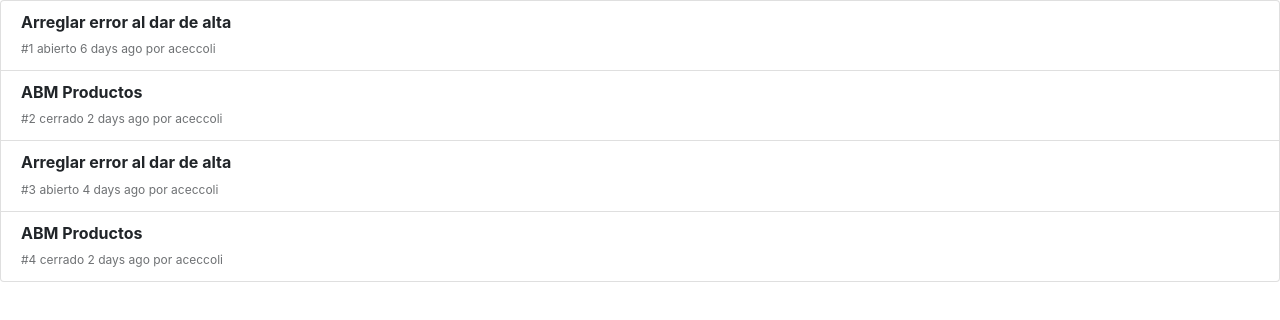
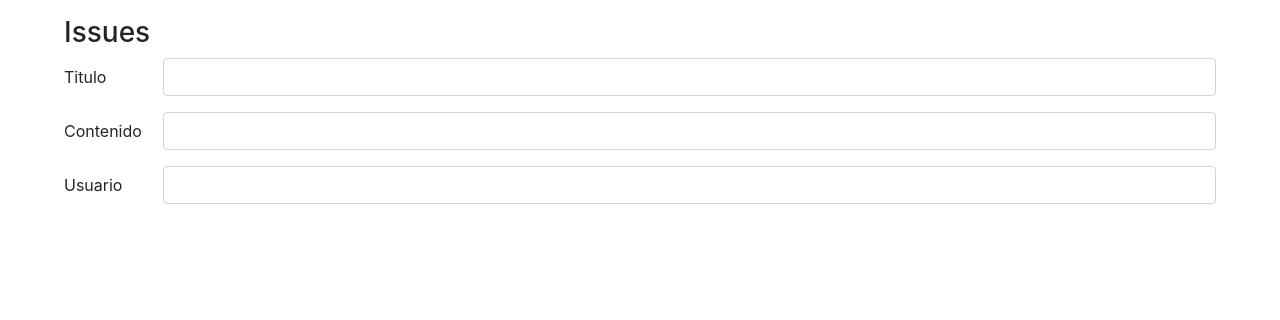
Before and after one commit to andresceccoli/react-issues, a React (Create React App) app: page /new in a window 1280 px wide. Shown: the top 320 px of the page. Built offline with nearby package versions, Linux system fonts and the light colour scheme.

Commit message:
new issue

```diff
--- a/package.json
+++ b/package.json
@@ -7,10 +7,12 @@
     "@testing-library/react": "^9.4.0",
     "@testing-library/user-event": "^7.2.1",
     "bootstrap": "^4.4.1",
+    "formik": "^2.1.2",
     "moment": "^2.24.0",
     "react": "^16.12.0",
     "react-bootstrap": "^1.0.0-beta.16",
     "react-dom": "^16.12.0",
+    "react-router-dom": "^5.1.2",
     "react-scripts": "3.3.0"
   },
   "scripts": {
--- a/src/App.css
+++ b/src/App.css
@@ -1,38 +1,3 @@
-.App {
-  text-align: center;
+.app {
+  padding: 16px 64px;
 }
-
-.App-logo {
-  height: 40vmin;
-  pointer-events: none;
-}
-
-@media (prefers-reduced-motion: no-preference) {
-  .App-logo {
-    animation: App-logo-spin infinite 20s linear;
-  }
-}
-
-.App-header {
-  background-color: #282c34;
-  min-height: 100vh;
-  display: flex;
-  flex-direction: column;
-  align-items: center;
-  justify-content: center;
-  font-size: calc(10px + 2vmin);
-  color: white;
-}
-
-.App-link {
-  color: #61dafb;
-}
-
-@keyframes App-logo-spin {
-  from {
-    transform: rotate(0deg);
-  }
-  to {
-    transform: rotate(360deg);
-  }
-}
--- a/src/App.js
+++ b/src/App.js
@@ -1,53 +1,78 @@
 import React from 'react';
-import logo from './logo.svg';
+
 import './App.css';
 import IssueList from './IssueList';
+import IssueFilter from './IssueFilter';
+import { listIssues } from './api';
+import { BrowserRouter, Switch, Route } from 'react-router-dom';
+import NewIssue from './NewIssue';
 
-function App() {
-  const issues = [
-    {
-      id: 1,
-      titulo: "Arreglar error al dar de alta",
-      contenido: "El error se da en el ABM de clientes",
-      estado: "open",
-      usuario: "aceccoli",
-      fecha: 1579263883,
-      modificado: null
-    },
-    {
-      id: 2,
-      titulo: "ABM Productos",
-      contenido: "Desarrollar el ABM de productos",
-      estado: "closed",
-      usuario: "aceccoli",
-      fecha: 1579263883,
-      modificado: 1579587883
-    },
-    {
-      id: 3,
-      titulo: "Arreglar error al dar de alta",
-      contenido: "El error se da en el ABM de clientes",
-      estado: "open",
-      usuario: "aceccoli",
-      fecha: 1579458283,
-      modificado: null
-    },
-    {
-      id: 4,
-      titulo: "ABM Productos",
-      contenido: "Desarrollar el ABM de productos",
-      estado: "closed",
-      usuario: "aceccoli",
-      fecha: 1579458283,
-      modificado: 1579587883
-    }
-  ];
+class App extends React.Component {
+  constructor(props) {
+    super(props);
+    this.state = {
+      filtro: ''
+    };
 
-  return (
-    <div>
-      <IssueList issues={issues} />
-    </div>
-  );
+    this.onFiltroChanged = this.onFiltroChanged.bind(this);
+  }
+
+  componentDidMount() {
+    const issues = listIssues();
+    this.setState({
+      issues: issues,
+      filteredIssues: issues
+    });
+  }
+
+  onFiltroChanged(e) {
+    // const filtrados = [];
+
+    // if (this.state.issues) {
+    //   const f = this.state.filtro.toUpperCase();
+    //   for (const issue of this.state.issues) {
+    //     if (issue.titulo.toUpperCase().indexOf(f) !== -1 ||
+    //         issue.contenido.toUpperCase().indexOf(f) !== -1 ||
+    //         issue.usuario.toUpperCase().indexOf(f) !== -1) {
+    //       filtrados.push(issue);
+    //     }
+    //   }
+    // }
+
+    const f = this.state.filtro.toUpperCase();
+
+    const filtrados = (this.state.issues &&
+      this.state.issues.filter(i => (
+        i.titulo.toUpperCase().indexOf(f) !== -1 ||
+        i.contenido.toUpperCase().indexOf(f) !== -1 ||
+        i.usuario.toUpperCase().indexOf(f) !== -1))) || [];
+
+    this.setState({
+      filtro: e.target.value,
+      filteredIssues: filtrados
+    });
+  }
+
+  render() {
+    return (
+      <BrowserRouter>
+        <div className="app">
+          <h3>Issues</h3>
+          <Switch>
+            <Route path="/new">
+              <NewIssue />
+            </Route>
+            <Route path="/">
+              {/* <Issues /> */}
+              <IssueFilter filtro={this.state.filtro}
+                onFiltroChanged={this.onFiltroChanged} />
+              <IssueList issues={this.state.filteredIssues} />
+            </Route>
+          </Switch>
+        </div>
+      </BrowserRouter>
+    );
+  }
 }
 
 export default App;
--- /dev/null
+++ b/src/IssueFilter.jsx
@@ -0,0 +1,31 @@
+import React from "react";
+import Form from "react-bootstrap/Form";
+import Row from "react-bootstrap/Row";
+import Col from "react-bootstrap/Col";
+import Button from "react-bootstrap/Button";
+import { Link } from "react-router-dom";
+
+function IssueFilter(props) {
+
+  return (
+    <Form>
+      <Form.Group as={Row}>
+        <Form.Label column sm="1">
+          Filtro
+        </Form.Label>
+        <Col sm="9">
+          <Form.Control name="filtro"
+            value={props.filtro} onChange={props.onFiltroChanged} />
+        </Col>
+        <Col sm="2">
+          <Link to="/new">
+            <Button variant="success">Nuevo Issue</Button>
+          </Link>
+        </Col>
+      </Form.Group>
+    </Form>
+  );
+
+}
+
+export default IssueFilter;
--- /dev/null
+++ b/src/NewIssue.jsx
@@ -0,0 +1,67 @@
+import React from "react";
+import Form from "react-bootstrap/Form";
+import Row from "react-bootstrap/Row";
+import Col from "react-bootstrap/Col";
+import { Formik } from "formik";
+
+class NewIssue extends React.Component {
+  constructor(props) {
+    super(props);
+    this.state = {};
+  }
+
+  render() {
+    // const { a, b, c } = this.state;
+
+    const initialValues = {
+      titulo: '', contenido: '', usuario: ''
+    };
+
+    return (
+      <Formik initialValues={initialValues}>
+        {({ values, handleChange, handleBlur }) => (
+          <Form>
+            <Form.Group as={Row}>
+              <Form.Label column sm="1">
+                Titulo
+              </Form.Label>
+              <Col sm="11">
+                <Form.Control
+                  name="titulo"
+                  value={values.titulo}
+                  onChange={handleChange}
+                  onBlur={handleBlur} />
+              </Col>
+            </Form.Group>
+            <Form.Group as={Row}>
+              <Form.Label column sm="1">
+                Contenido
+              </Form.Label>
+              <Col sm="11">
+                <Form.Control
+                  name="contenido"
+                  value={values.contenido}
+                  onChange={handleChange}
+                  onBlur={handleBlur} />
+              </Col>
+            </Form.Group>
+            <Form.Group as={Row}>
+              <Form.Label column sm="1">
+                Usuario
+              </Form.Label>
+              <Col sm="11">
+                <Form.Control
+                  name="usuario"
+                  value={values.usuario}
+                  onChange={handleChange}
+                  onBlur={handleBlur} />
+              </Col>
+            </Form.Group>
+          </Form>
+        )}
+      </Formik>
+    );
+  }
+}
+
+export default NewIssue;
--- /dev/null
+++ b/src/api.js
@@ -0,0 +1,42 @@
+const sampleData = [
+  {
+    id: 1,
+    titulo: "Arreglar error al dar de alta",
+    contenido: "El error se da en el ABM de clientes",
+    estado: "open",
+    usuario: "aceccoli",
+    fecha: 1579263883,
+    modificado: null
+  },
+  {
+    id: 2,
+    titulo: "ABM Productos",
+    contenido: "Desarrollar el ABM de productos",
+    estado: "closed",
+    usuario: "aceccoli",
+    fecha: 1579263883,
+    modificado: 1579587883
+  },
+  {
+    id: 3,
+    titulo: "Arreglar error al dar de alta",
+    contenido: "El error se da en el ABM de clientes",
+    estado: "open",
+    usuario: "aceccoli",
+    fecha: 1579458283,
+    modificado: null
+  },
+  {
+    id: 4,
+    titulo: "ABM Productos",
+    contenido: "Desarrollar el ABM de productos",
+    estado: "closed",
+    usuario: "aceccoli",
+    fecha: 1579458283,
+    modificado: 1579587883
+  }
+];
+
+export function listIssues() {
+  return sampleData;
+}
```
Also changed, not shown: 1 other file (tests, documents, lock files or other folders).
